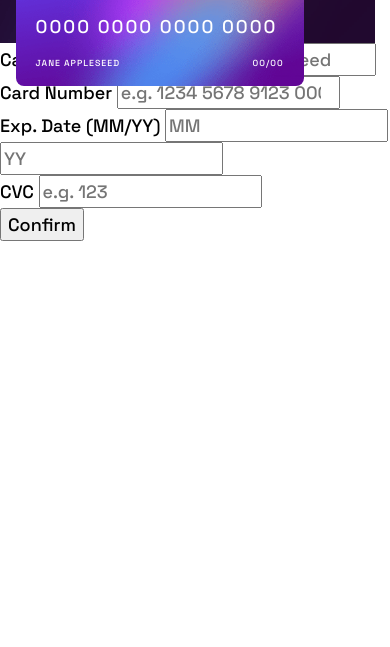
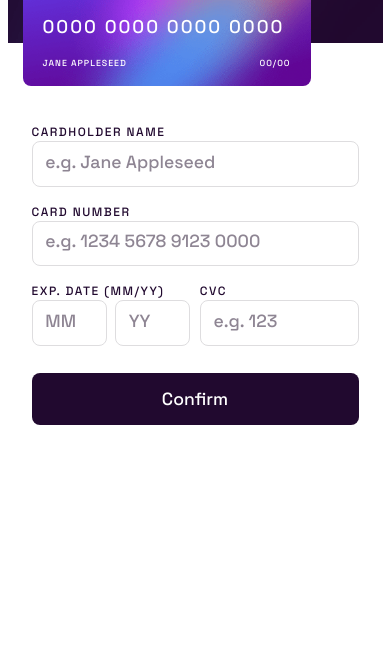
Before and after one commit to xapzx/interactive-card-details-form, a plain HTML site: page index.html in a window 390 px wide. Shown: the part 197-844 px from the top of the page. Drawn offline with Linux system fonts and the light colour scheme.

Commit message:
Styled the form. Completed mobile design

```diff
--- a/index.html
+++ b/index.html
@@ -30,24 +30,26 @@
         <p class="cc-cvc cc-info-text">000</p>
       </div>
     </div>
-    <form action="" class="flex-group">
-      <p>
+    <form action="" class="cc-form">
+      <p class="flex-group">
         <label for="name">Cardholder Name</label>
         <input type="text" name="name" id="name" placeholder="e.g. Jane Appleseed">
       </p>
-      <p>
+      <p class="flex-group">
         <label for="card-number">Card Number</label>
-        <input type="number" name="card-number" id="card-number" placeholder="e.g. 1234 5678 9123 0000">
+        <input type="text" name="card-number" id="card-number" placeholder="e.g. 1234 5678 9123 0000">
       </p>
       <div class="card-info">
-        <div class="exp-date-wrapper">
+        <div class="exp-date-wrapper flex-group">
           <label for="exp-date">Exp. Date (MM/YY)</label>
-          <input type="number" name="exp-date" id="exp-month" placeholder="MM">
-          <input type="number" name="exp-date" id="exp-year" placeholder="YY">
+          <div class="date-input">
+            <input type="text" name="exp-date" id="exp-month" placeholder="MM" size="3">
+            <input type="text" name="exp-date" id="exp-year" placeholder="YY" size="3">
+          </div>
         </div>
-        <div class="cvc-wrapper">
+        <div class="cvc-wrapper flex-group">
           <label for="cvc">CVC</label>
-          <input type="number" name="cvc" id="cvc" placeholder="e.g. 123">
+          <input type="text" name="cvc" id="cvc" placeholder="e.g. 123" size="3">
         </div>
       </div>
       <button class="confirm-btn">Confirm</button>
--- a/style.css
+++ b/style.css
@@ -31,6 +31,10 @@ body {
 .card-wrapper {
     position: relative;
     color: var(--clr-neutral-white);
+}
+
+.bg-img {
+    width: 100%;
 }
 
 .card-front, .card-back {
@@ -87,6 +91,55 @@ body {
     top: 45.5%;
 }
 
+.cc-form {
+    display: flex;
+    flex-direction: column;
+    color: var(--clr-neutral-dark-violet);
+    padding: 5rem 1.5rem 1.5rem 1.5rem;
+    font-size: 0.75rem;
+    letter-spacing: 1.5px;
+    text-transform: uppercase;
+    gap: 1rem;
+}
+
+.flex-group {
+    display: flex;
+    flex-direction: column;
+}
+
+.cc-form input {
+    padding: 0.8rem;
+    border: 1px solid var(--clr-neutral-grayish-violet-100);
+    border-radius: 0.5rem;
+}
+
+.cc-form input::placeholder {
+    font-size: 1.1rem;
+    color: var(--clr-neutral-grayish-violet-600);
+}
+
+.card-info {
+    display: grid;
+    grid-template-columns: repeat(2, 1fr);
+    gap: 0.6rem;
+}
+
+.date-input {
+    display: grid;
+    grid-template-columns: repeat(2, 1fr);
+    gap: 0.5rem;
+}
+
+.confirm-btn {
+    background-color: var(--clr-neutral-dark-violet);
+    color: var(--clr-neutral-white);
+    font-size: 1.1rem;
+    border: none;
+    border-radius: 0.5rem;
+    padding: 0.8rem;
+    margin-top: 0.7rem;
+}
+
 .sr-only {
 	border: 0 !important;
 	clip: rect(1px, 1px, 1px, 1px) !important; /* 1 */
```
